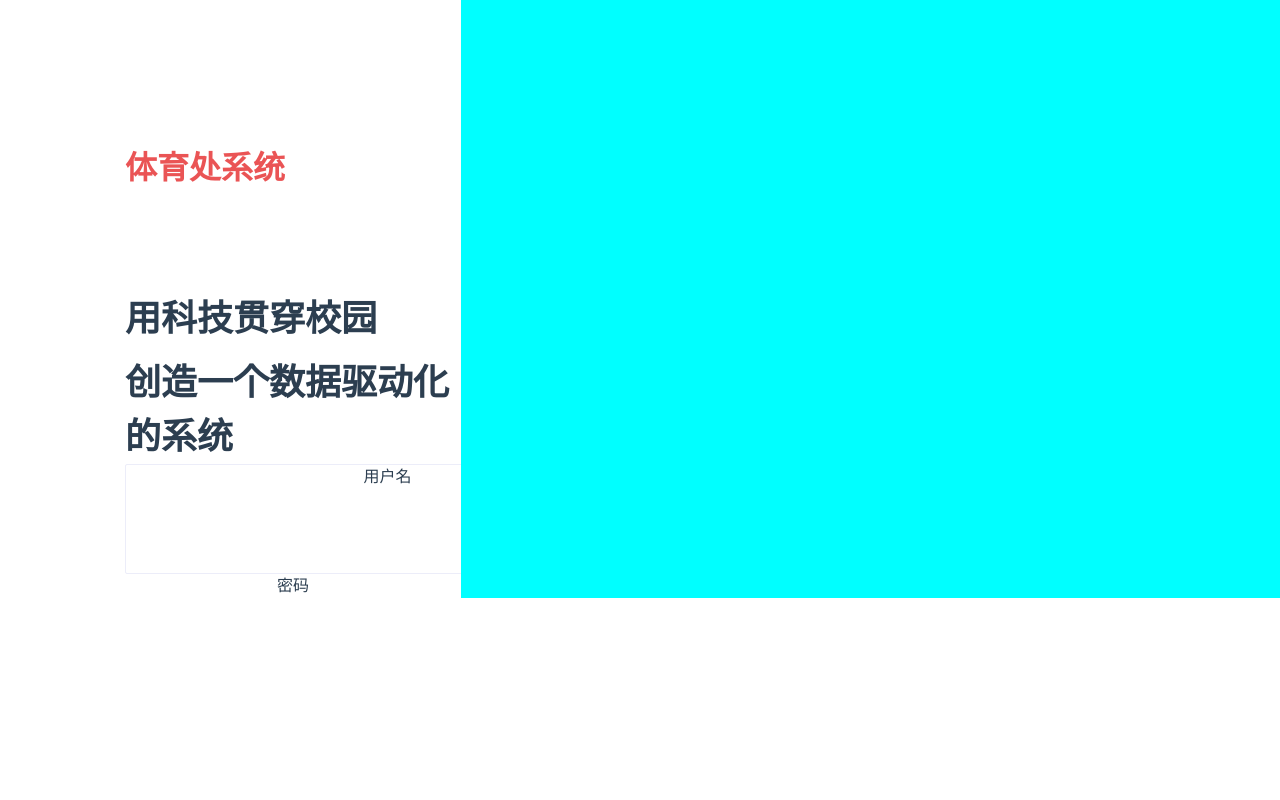
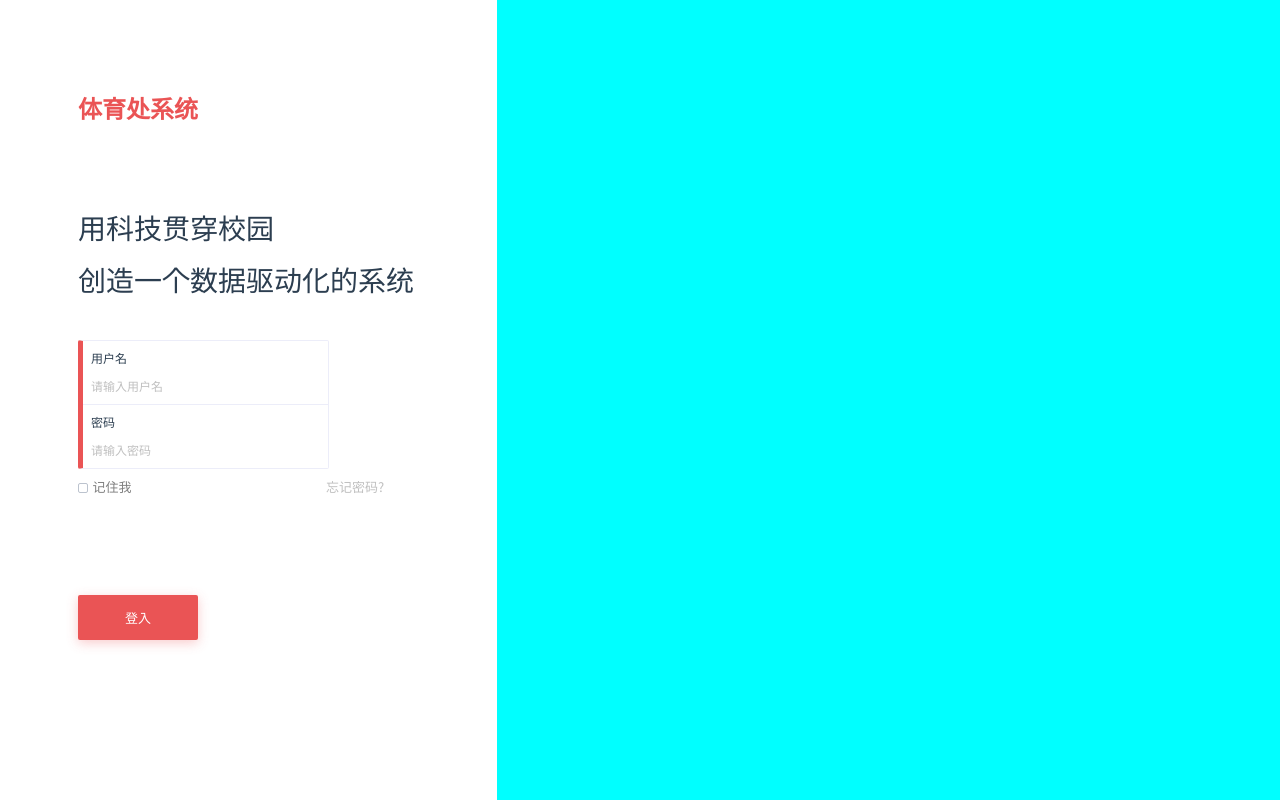
Before and after one commit to MechFroG88/Humble-Sports, a Vue app in the folder client/: page /login in a window 1280 px wide. Built offline with nearby package versions, Linux system fonts and the light colour scheme.

Commit message:
Login Page

```diff
--- a/client/src/App.vue
+++ b/client/src/App.vue
@@ -6,7 +6,7 @@
 
 <style lang="scss">
 #app {
-  font-family: "Avenir", Helvetica, Arial, sans-serif;
+  font-family: "Noto Sans SC";
   -webkit-font-smoothing: antialiased;
   -moz-osx-font-smoothing: grayscale;
   text-align: center;
--- a/client/src/assets/scss/_variables.scss
+++ b/client/src/assets/scss/_variables.scss
@@ -5,7 +5,7 @@ $version: "0.5.7";
 $rtl: false !default;
 
 // Core colors
-$primary-color: #5755d9 !default;
+$primary-color: #ea5455 !default;
 $primary-color-dark: darken($primary-color, 3%) !default;
 $primary-color-light: lighten($primary-color, 3%) !default;
 $secondary-color: lighten($primary-color, 37.5%) !default;
@@ -18,6 +18,7 @@ $light-color: #fff !default;
 $gray-color: lighten($dark-color, 55%) !default;
 $gray-color-dark: darken($gray-color, 30%) !default;
 $gray-color-light: lighten($gray-color, 20%) !default;
+$text-gray: #ababab;
 
 $border-color: lighten($dark-color, 65%) !default;
 $border-color-dark: darken($border-color, 10%) !default;
@@ -26,9 +27,9 @@ $bg-color-dark: darken($bg-color, 3%) !default;
 $bg-color-light: $light-color !default;
 
 // Control colors
-$success-color: #32b643 !default;
+$success-color: #17b978 !default;
 $warning-color: #ffb700 !default;
-$error-color: #e85600 !default;
+$error-color: #d72323 !default;
 
 // Other colors
 $code-color: #d73e48 !default;
@@ -41,22 +42,28 @@ $link-color-light: lighten($link-color, 10%) !default;
 
 // Fonts
 // Credit: https://www.smashingmagazine.com/2015/11/using-system-ui-fonts-practical-guide/
-$base-font-family: -apple-system, system-ui, BlinkMacSystemFont, "Segoe UI", Roboto !default;
-$mono-font-family: "SF Mono", "Segoe UI Mono", "Roboto Mono", Menlo, Courier, monospace !default;
+$base-font-family: -apple-system, system-ui, BlinkMacSystemFont, "Segoe UI",
+  Roboto !default;
+$mono-font-family: "SF Mono", "Segoe UI Mono", "Roboto Mono", Menlo, Courier,
+  monospace !default;
 $fallback-font-family: "Helvetica Neue", sans-serif !default;
-$cjk-zh-hans-font-family: $base-font-family, "PingFang SC", "Hiragino Sans GB", "Microsoft YaHei", $fallback-font-family !default;
-$cjk-zh-hant-font-family: $base-font-family, "PingFang TC", "Hiragino Sans CNS", "Microsoft JhengHei", $fallback-font-family !default;
-$cjk-jp-font-family: $base-font-family, "Hiragino Sans", "Hiragino Kaku Gothic Pro", "Yu Gothic", YuGothic, Meiryo, $fallback-font-family !default;
+$cjk-zh-hans-font-family: $base-font-family, "PingFang SC", "Hiragino Sans GB",
+  "Microsoft YaHei", $fallback-font-family !default;
+$cjk-zh-hant-font-family: $base-font-family, "PingFang TC", "Hiragino Sans CNS",
+  "Microsoft JhengHei", $fallback-font-family !default;
+$cjk-jp-font-family: $base-font-family, "Hiragino Sans",
+  "Hiragino Kaku Gothic Pro", "Yu Gothic", YuGothic, Meiryo,
+  $fallback-font-family !default;
 $cjk-ko-font-family: $base-font-family, "Malgun Gothic", $fallback-font-family !default;
 $body-font-family: $base-font-family, $fallback-font-family !default;
 
 // Unit sizes
-$unit-o: .05rem !default;
-$unit-h: .1rem !default;
-$unit-1: .2rem !default;
-$unit-2: .4rem !default;
-$unit-3: .6rem !default;
-$unit-4: .8rem !default;
+$unit-o: 0.05rem !default;
+$unit-h: 0.1rem !default;
+$unit-1: 0.2rem !default;
+$unit-2: 0.4rem !default;
+$unit-3: 0.6rem !default;
+$unit-4: 0.8rem !default;
 $unit-5: 1rem !default;
 $unit-6: 1.2rem !default;
 $unit-7: 1.4rem !default;
@@ -69,9 +76,9 @@ $unit-16: 3.2rem !default;
 // Font sizes
 $html-font-size: 20px !default;
 $html-line-height: 1.5 !default;
-$font-size: .8rem !default;
-$font-size-sm: .7rem !default;
-$font-size-lg: .9rem !default;
+$font-size: 0.8rem !default;
+$font-size-sm: 0.7rem !default;
+$font-size-lg: 0.9rem !default;
 $line-height: 1.2rem !default;
 
 // Sizes
@@ -85,12 +92,12 @@ $control-size: $unit-9 !default;
 $control-size-sm: $unit-7 !default;
 $control-size-lg: $unit-10 !default;
 $control-padding-x: $unit-2 !default;
-$control-padding-x-sm: $unit-2 * .75 !default;
+$control-padding-x-sm: $unit-2 * 0.75 !default;
 $control-padding-x-lg: $unit-2 * 1.5 !default;
 $control-padding-y: ($control-size - $line-height) / 2 - $border-width !default;
 $control-padding-y-sm: ($control-size-sm - $line-height) / 2 - $border-width !default;
 $control-padding-y-lg: ($control-size-lg - $line-height) / 2 - $border-width !default;
-$control-icon-size: .8rem !default;
+$control-icon-size: 0.8rem !default;
 
 $control-width-xs: 180px !default;
 $control-width-sm: 320px !default;
--- a/client/src/assets/scss/pages/login.scss
+++ b/client/src/assets/scss/pages/login.scss
@@ -1,40 +1,118 @@
-* {
-  margin: 0;
-  padding: 0;
+#_login {
+  display: flex;
+  .container {
+    margin-top: 4.5rem;
+    margin-left: 3.5rem;
+    .block {
+      color: $primary-color;
+      font-weight: 600;
+      font-size: 1.2rem;
+      text-align: left;
     }
-#_login {
-  display: grid;
-  grid-template-columns: 36% 64%;
+    .block1 {
+      font-size: 1.4rem;
+      margin-top: 4rem;
+      font-weight: 500;
+      text-align: left;
     }
-._container {
-  margin-top: 7.2rem;
-  margin-left: 6.25rem;
+    .block2 {
+      font-size: 1.4rem;
+      margin-top: 0.5rem;
+      font-weight: 500;
+      text-align: left;
+    }
+    .input-group {
+      margin-top: 2rem;
+      display: flex;
+      flex-direction: column;
+      border: 0.05rem solid #ecedf9;
+      border-radius: 0.1rem;
+      border-left-width: 0.25rem;
+      border-left-color: $primary-color;
+      margin-right: 8rem;
+      .block3,
+      .block5 {
+        font-size: 0.6rem;
+        font-weight: 400;
+        text-align: left;
+        padding-top: 0.4rem;
+        padding-left: 0.4rem;
+        height: 1.5rem;
+        width: 15rem;
+      }
+      .block4 {
+        border: none;
+        padding-bottom: 0.4rem;
+        padding-left: 0.4rem;
+        border-bottom: 0.05rem solid #ecedf9;
+        color: $primary-color;
+        &:focus {
+          outline: none;
+        }
+        &:placeholder-shown {
+          display: flex;
+          align-items: center;
+        }
+        &::placeholder {
+          font-size: 0.6rem;
+          color: rgba(0, 0, 0, 0.25);
+        }
+      }
+      .block6 {
+        border: none;
+        padding-bottom: 0.4rem;
+        padding-left: 0.4rem;
+        color: $primary-color;
+        &:focus {
+          outline: none;
+        }
+        &:placeholder-shown {
+          display: flex;
+          align-items: center;
+        }
+        &::placeholder {
+          font-size: 0.6rem;
+          color: rgba(0, 0, 0, 0.25);
+        }
+      }
+    }
+    .form-group {
+      display: flex;
+      .form-checkbox {
+        width: 3.6rem;
+        height: 1.5rem;
+        font-size: 0.65rem;
+        font-weight: 500;
+        padding-left: 0.2rem;
+        color: rgba(0, 0, 0, 0.5);
+      }
+      .form-icon {
+        margin-top: 0.2rem;
+        width: 0.5rem;
+        height: 0.5rem;
+      }
+      .forgot {
+        font-size: 0.65rem;
+        margin-left: 8.8rem;
+        margin-top: 0.4rem;
+        font-weight: 500;
+        color: rgba(0, 0, 0, 0.25);
+      }
+    }
+    .btn.btn-primary {
+      margin-top: 4rem;
+      margin-right: 17rem;
+      background-color: $primary-color;
+      width: 6rem;
+      height: 2.25rem;
+      border: none;
+      font-size: 0.65rem;
+      box-shadow: 0px 3px 12px rgba(234, 84, 85, 0.3);
+    }
   }
 
-._block {
-  color: #ea5455;
-  font-weight: 1000;
-  font-size: 32px;
-  text-align: left;
-}
-._block1 {
-  font-size: 36px;
-  margin-top: 5rem;
-  font-weight: 1000;
-  text-align: left;
-}
-._block2 {
-  font-size: 36px;
-  margin-top: 0.5rem;
-  font-weight: 1000;
-  text-align: left;
-}
-._block3 {
-  height: 5.5rem;
-  width: 26.25rem;
-  border: 0.06rem solid #ecedf9;
-  border-radius: 0.1rem;
-}
   .pic {
     background-color: aqua;
+    height: 100vh;
   }
+}
--- a/client/src/pages/login.vue
+++ b/client/src/pages/login.vue
@@ -1,13 +1,25 @@
 <template>
   <div id="_login">
-    <div class="_container">
-      <div class="_block">体育处系统</div>
-      <div class="_block1">用科技贯穿校园</div>
-      <div class="_block2">创造一个数据驱动化的系统</div>
-      <div class="_block3">用户名</div>
-      <div class="_block4">密码</div>
+    <div class="container col-4">
+      <div class="block">体育处系统</div>
+      <div class="block1">用科技贯穿校园</div>
+      <div class="block2">创造一个数据驱动化的系统</div>
+      <div class="input-group">
+        <label class="block3" for="input-example-1">用户名</label>
+        <input class="block4" type="text" id="input-example-1" placeholder="请输入用户名">
+        <label class="block5" for="input-example-1">密码</label>
+        <input class="block6" type="password" id="input-example-1" placeholder="请输入密码">
+      </div>
+      <div class="form-group">
+        <label class="form-checkbox">
+          <input type="checkbox">
+          <i class="form-icon"></i> 记住我
+        </label>
+        <div class="forgot">忘记密码?</div>
+      </div>
+      <button class="btn btn-primary">登入</button>
     </div>
-    <div class="pic"></div>
+    <div class="pic col-8"></div>
   </div>
 </template>
 
```
Lines whose indentation alone changed are shown as unchanged.
